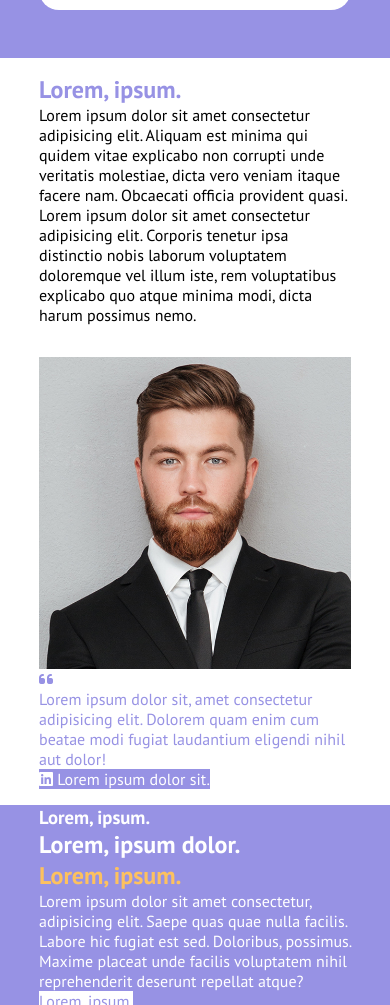
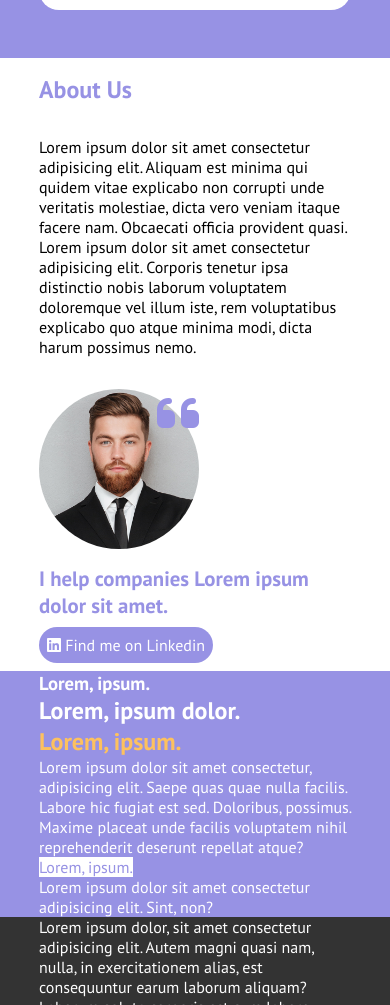
Before and after one commit to PaoloMarzocchi/htmlcss-responsive-layout, a plain HTML site: page index.html in a window 390 px wide. Shown: the part 7027-8032 px from the top of the page. Drawn offline with Linux system fonts and the light colour scheme.

Commit message:
add about section details tablet and desktop layout

```diff
--- a/assets/css/style.css
+++ b/assets/css/style.css
@@ -264,18 +264,40 @@ img {
 .about {
     & h2 {
         color: var(--resp-secondary);
+        padding-bottom: 2rem;
     }
 
     & [class^="col"]:nth-child(2)>.card {
         & p {
             color: var(--resp-secondary);
+            font-size: 1.3rem;
+            font-weight: bold;
+            padding: 1rem 0;
         }
 
         & a {
             background-color: var(--resp-secondary);
             color: var(--resp-lighter);
+            border-radius: 20px;
+            padding: 0.5rem;
+        }
+        & .img{
+            position: relative;
+            width: 10rem;
+
+            & img{
+                border-radius: 50%;
+            }
+
+            & i{
+                position: absolute;
+                top: 0;
+                right: 0;
+                font-size: 3rem;
+            }
         }
     }
+
 }
 
 /* #endregion About section */
--- a/index.html
+++ b/index.html
@@ -385,10 +385,10 @@
         <!-- About section -->
         <section class="about">
             <div class="container">
-                <div class="row">
+                <div class="row d-flex direction-col direction-row-sm">
                     <div class="col-12 col-sm-8">
                         <div class="card">
-                            <h2>Lorem, ipsum.</h2>
+                            <h2>About Us</h2>
                             <p>
                                 Lorem ipsum dolor sit amet consectetur adipisicing elit. Aliquam est minima qui quidem
                                 vitae explicabo non corrupti unde veritatis molestiae, dicta vero veniam itaque facere
@@ -403,18 +403,17 @@
                     </div>
                     <div class="col-12 col-sm-4">
                         <div class="card">
-                            <div>
+                            <div class="img">
                                 <img src="./assets/img/about.jpg" alt="">
                                 <i class="fa-solid fa-quote-left" style="color: #9792E4"></i>
                             </div>
                             <p>
-                                Lorem ipsum dolor sit, amet consectetur adipisicing elit. Dolorem quam enim cum beatae
-                                modi fugiat laudantium eligendi nihil aut dolor!
+                                I help companies Lorem ipsum dolor sit amet.
                             </p>
                             <div>
                                 <a href="#">
                                     <i class="fa-brands fa-linkedin" style="color:#FFFFFF"></i>
-                                    Lorem ipsum dolor sit.
+                                    Find me on Linkedin
                                 </a>
                             </div>
                         </div>
```
